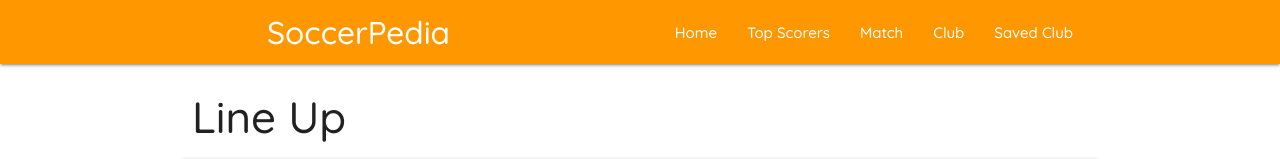
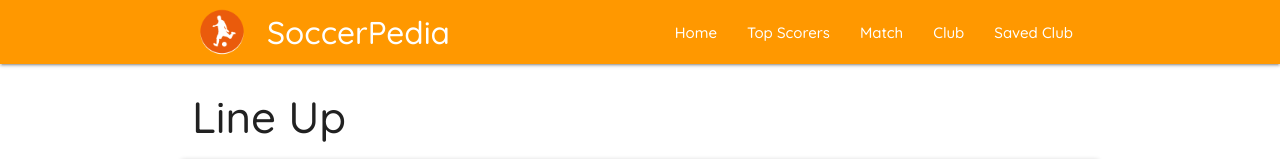
Before and after one commit to radrianhp/soccerpedia.github.io, a website with bundled scripts: page index.html in a window 1280 px wide. Shown: the top 159 px of the page. Built offline with nearby package versions, Linux system fonts and the light colour scheme; no server answers; files whose address does not match are found by name.

Commit message:
add route icon

```diff
--- a/src/styles/style.css
+++ b/src/styles/style.css
@@ -13,7 +13,7 @@ body {
   padding: 0;
   width: 60px;
   height: 60px;
-  background: url("./src/image/icons/icon.png") no-repeat center;
+  background: url("./../image/icons/icon.png") no-repeat center;
   background-size: 48px 48px;
 }
 
```
